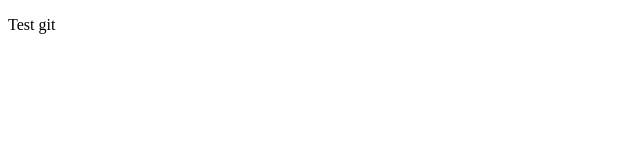
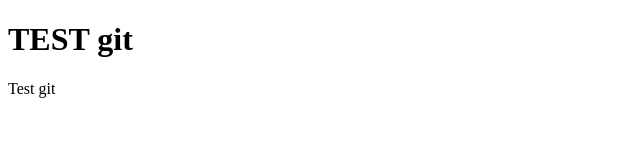
Before and after one commit to osa0508-cyber/github-upload, a plain HTML site: page index.html in a window 1280 px wide. Shown: the whole page, without its empty margins (0-640 px from the left). Drawn offline with Linux system fonts and the light colour scheme.

Commit message:
fix commit and header

```diff
--- a/index.html
+++ b/index.html
@@ -5,6 +5,7 @@
             <meta name="viewport" content="width=device-width, initial-scale=1.0">
     </head>
     <body>
+        <h1>TEST git</h1>
         <p> Test git</p>
     </body>
 </html>
```
